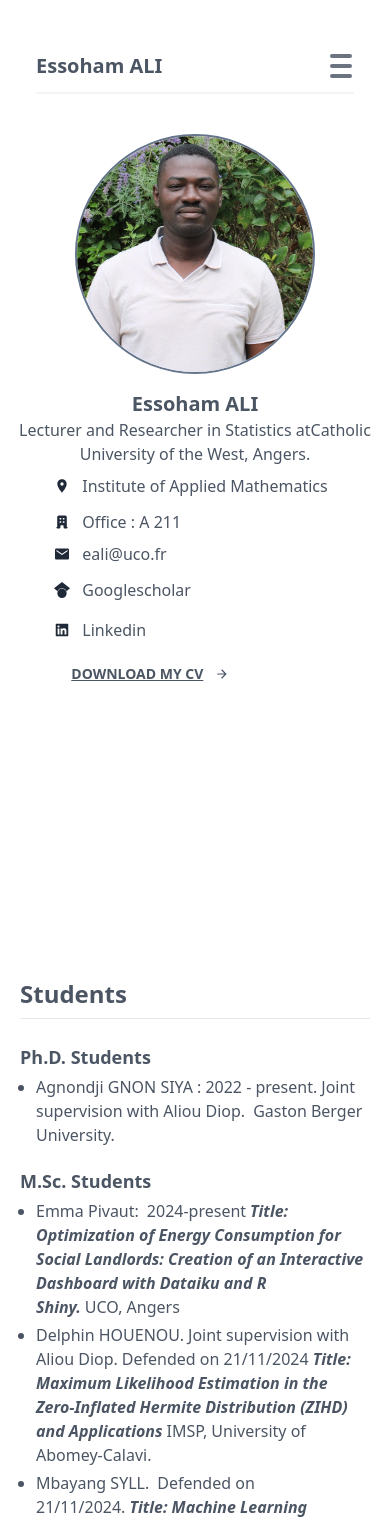
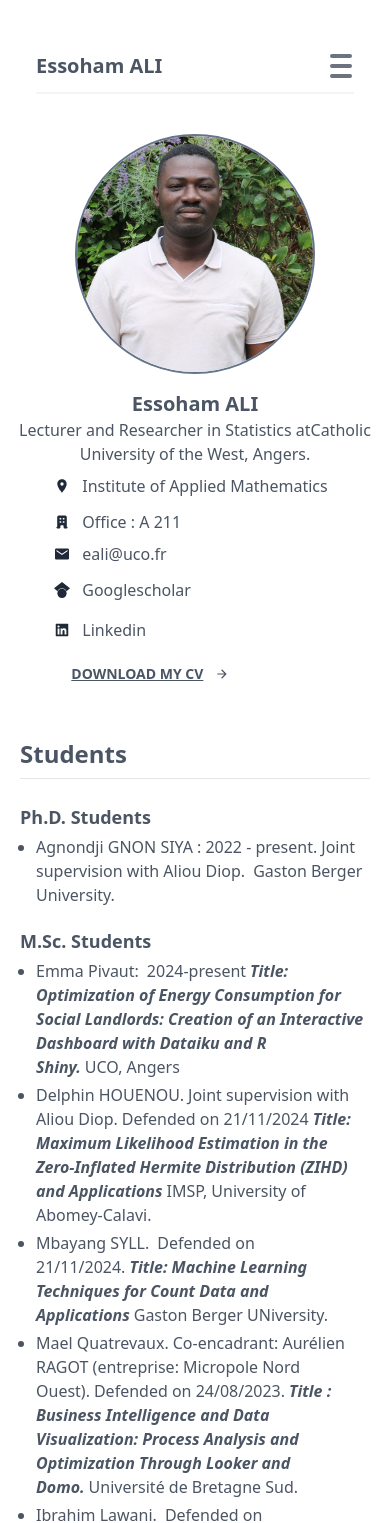
Before and after one commit to Gnilane95/essoham_portfolio, a Next.js app: page /students in a window 390 px wide. Shown: the top 1523 px of the page. Built offline with nearby package versions, Linux system fonts and the light colour scheme; what tw-elements would draw is missing.

Commit message:
h-screen removed

```diff
--- a/components/header/Hero.jsx
+++ b/components/header/Hero.jsx
@@ -9,7 +9,7 @@ import { IoMdMail } from "react-icons/io";
 import ProfileAli from "../shared/ProfileAli";
 export default function hero() {
   return (
-    <div className="sticky top-0 h-screen w-full md:pl-16">
+    <div className="sticky top-0 mb-10 w-full md:pl-16">
       <div className="md:flex md:items-center md:flex-col pt-10">
         {/* iamge */}
         <div className="flex justify-center items-center">
--- a/pages/publications.js
+++ b/pages/publications.js
@@ -31,7 +31,7 @@ export default function publications() {
         <div className="md:w-1/3 md:pl-4">
           <Hero />
         </div>
-        <div className="md:flex-1 mt-10 pr-5 pl-5 md:pl-10 md:pr-28">
+        <div className="md:flex-1 md:mt-10 pr-5 pl-5 md:pl-10 md:pr-28">
           <SubmittedOrToBesubmitted/>
           <PeerReviewedPublications/>
         </div>
--- a/pages/students.js
+++ b/pages/students.js
@@ -29,7 +29,7 @@ export default function students() {
         <div className="md:w-1/3 md:pl-4">
           <Hero />
         </div>
-        <div className="md:flex-1 mt-10 pr-5 pl-5 md:pr-28 md:pl-10">
+        <div className="md:flex-1 md:mt-10 pr-5 pl-5 md:pr-28 md:pl-10">
           <div className="">
             <SiteHeader title={"Students"} />
             <div className="">
--- a/pages/talks.js
+++ b/pages/talks.js
@@ -28,7 +28,7 @@ export default function talks() {
         <div className="md:w-1/3 md:pl-4">
           <Hero />
         </div>
-        <div className="md:flex-1 mt-10 pr-5 pl-5 md:pr-28 md:pl-10">
+        <div className="md:flex-1 md:mt-10 pr-5 pl-5 md:pr-28 md:pl-10">
         <SiteHeader title={" International Conferences"} />
         <div className="">
           <Conference/>
--- a/pages/teaching.js
+++ b/pages/teaching.js
@@ -28,7 +28,7 @@ export default function teaching() {
         <div className="md:w-1/3 md:pl-4">
           <Hero />
         </div>
-        <div className="md:flex-1 mt-10 pr-5 pl-5 md:pr-28 md:pl-10">
+        <div className="md:flex-1 md:mt-10 pr-5 pl-5 md:pr-28 md:pl-10">
           <div className="">
             <SiteHeader title={"My Teaching"} />
             <div className="">
```
